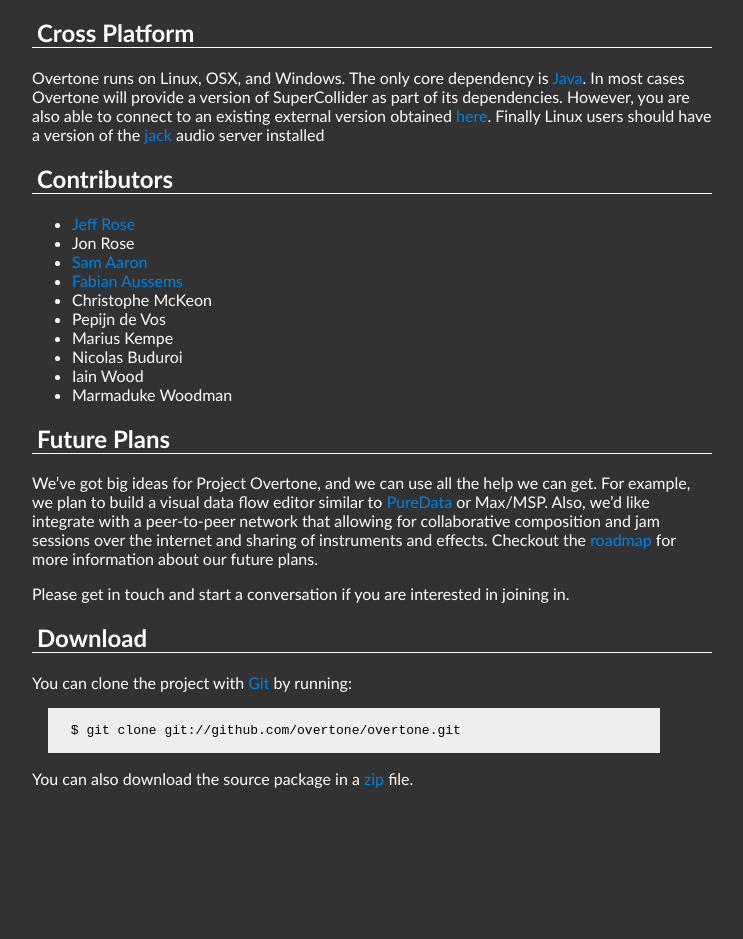
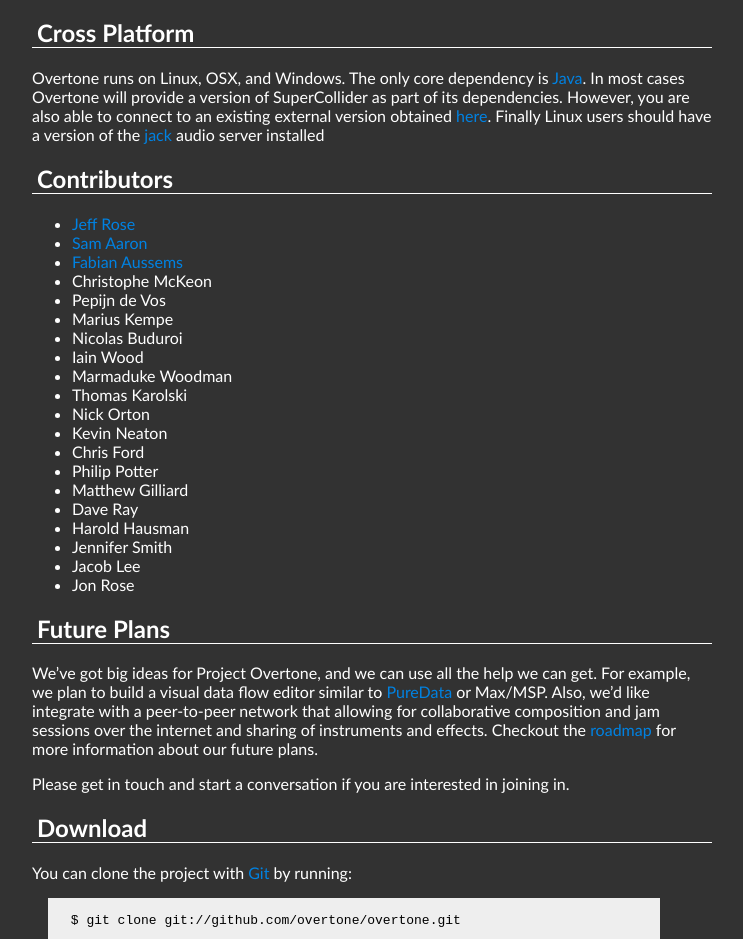
Before and after one commit to overtone/overtone.github.com, a Jekyll site: the page built from index.markdown, in a window 1280 px wide. Shown: the part 330-1269 px from the top of the page, without its empty margins (268-1011 px from the left). Built offline with Jekyll 4.4.1, drawn with Linux system fonts in a browser that asks for light colours; nearby versions of some CDN libraries; before the commit the page ends 1202 px from its top, so only the background shows below that.

Commit message:
update contributors

```diff
--- a/index.markdown
+++ b/index.markdown
@@ -30,6 +29,17 @@
 * Nicolas Buduroi
 * Iain Wood
 * Marmaduke Woodman
+* Thomas Karolski
+* Nick Orton
+* Kevin Neaton
+* Chris Ford
+* Philip Potter
+* Matthew Gilliard
+* Dave Ray
+* Harold Hausman
+* Jennifer Smith
+* Jacob Lee
+* Jon Rose
 
 ## Future Plans
 
```
Also changed, not shown: other parts of index.markdown (+0 -1 lines).
